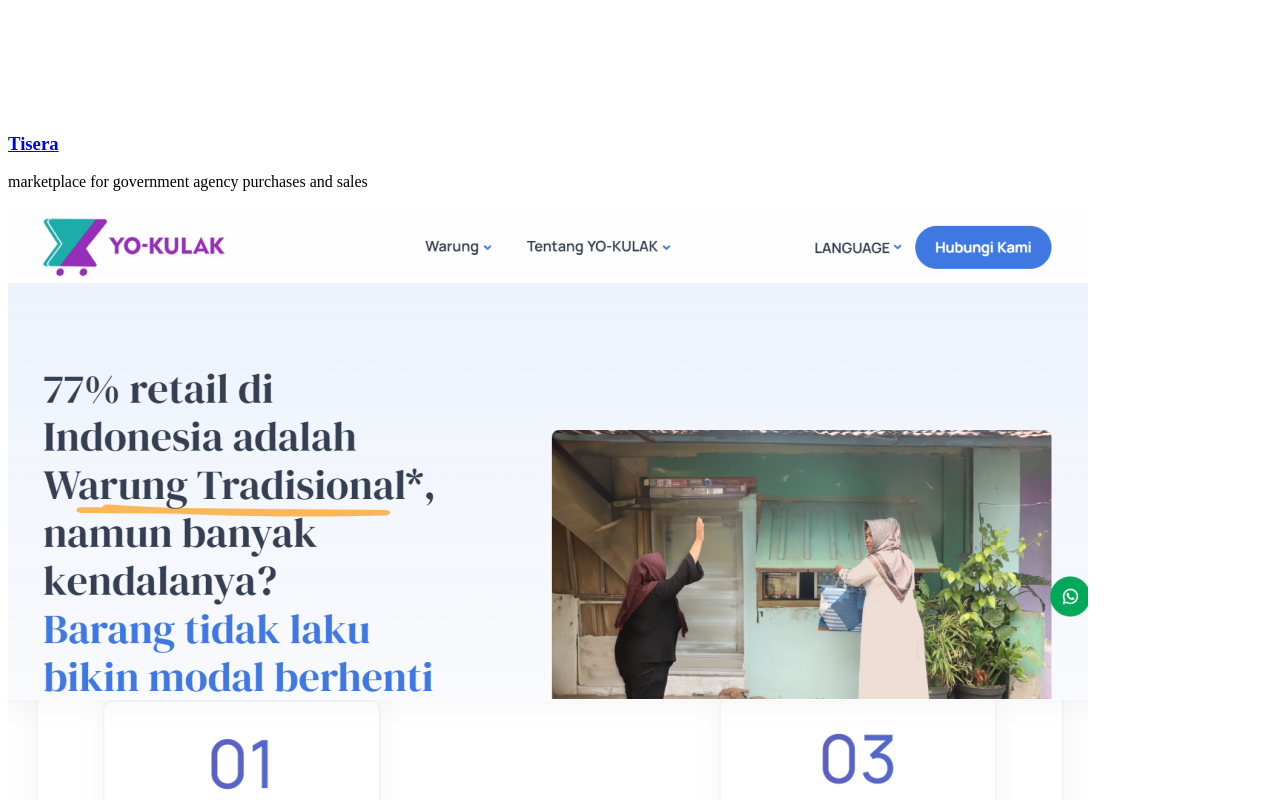
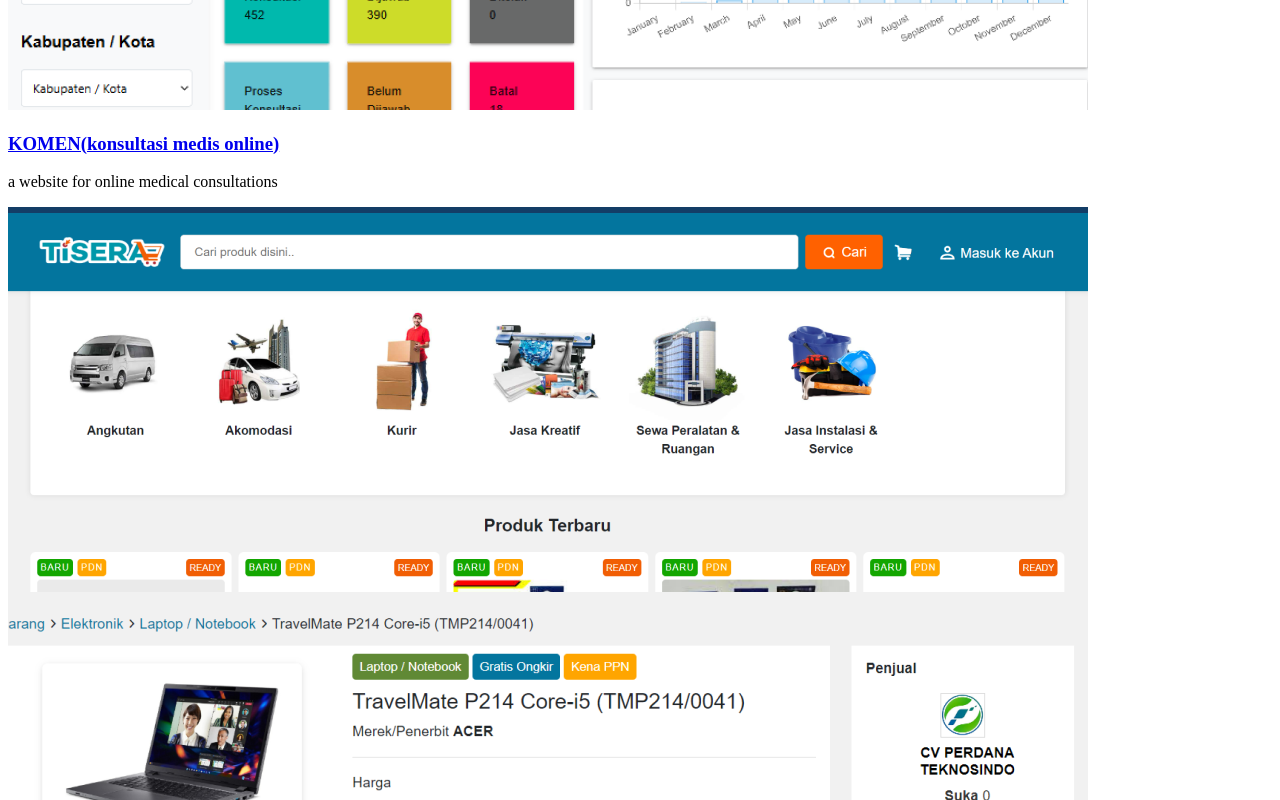
Before and after one commit to ilhamdika/ilham-dika, a React (Vite) app: page /portfolio in a window 1280 px wide. Shown: the part 1200-2000 px from the top of the page. Built offline with nearby package versions, Linux system fonts and the light colour scheme; the HTML template or start-up script is replaced by a standard one.

Commit message:
feat: add portfolio

```diff
--- a/src/Pages/Portfolio.jsx
+++ b/src/Pages/Portfolio.jsx
@@ -1,33 +1,34 @@
-import React from 'react'
-import { CardPortfolio } from '../components/CardPortfolio'
-import TypeIt from 'typeit-react'
-import { useEffect, useState } from 'react'
-import { DotLoader } from "react-spinners"
-import Satpam from "../assets/images/portfolio/webSatpam.png"
-import webMarketplace from "../assets/images/portfolio/webMarketplace.png"
-import webFilm from "../assets/images/portfolio/webFilm.png"
-import webTisera from "../assets/images/portfolio/webTisera.png"
-import webYokulak from "../assets/images/portfolio/webYokulak.png"
-import webTokokita from "../assets/images/portfolio/webTokokita.png"
-import webPerpusKita from "../assets/images/portfolio/webPerpusKita.png"
+import React from "react";
+import { CardPortfolio } from "../components/CardPortfolio";
+import TypeIt from "typeit-react";
+import { useEffect, useState } from "react";
+import { DotLoader } from "react-spinners";
+import Satpam from "../assets/images/portfolio/webSatpam.png";
+import webMarketplace from "../assets/images/portfolio/webMarketplace.png";
+import webFilm from "../assets/images/portfolio/webFilm.png";
+import webTisera from "../assets/images/portfolio/webTisera.png";
+import webYokulak from "../assets/images/portfolio/webYokulak.png";
+import webTokokita from "../assets/images/portfolio/webTokokita.png";
+import webPerpusKita from "../assets/images/portfolio/webPerpusKita.png";
+import webTelemedicine from "../assets/images/portfolio/webTelemedicine.png";
 
 export const Portfolio = () => {
-    const [loading,setLoading]=useState(false)
-    useEffect(()=>{
-        setLoading(true)
-        setTimeout(()=>{
-            setLoading(false)
-        },1000)
-    },[])
+  const [loading, setLoading] = useState(false);
+  useEffect(() => {
+    setLoading(true);
+    setTimeout(() => {
+      setLoading(false);
+    }, 1000);
+  }, []);
   return (
     <>
-                {
-            loading ? <div className="flex justify-center items-center h-screen">
-                <DotLoader color={'#a9dbd2'} loading={loading} size={150} />
-            </div> :
+      {loading ? (
+        <div className="flex justify-center items-center h-screen">
+          <DotLoader color={"#a9dbd2"} loading={loading} size={150} />
+        </div>
+      ) : (
         <div className="pt-22 mobile:pt-10">
-            <TypeIt className="dark:text-white justify-center text-center items-center flex text-4xl my-10 font-medium mobile:">
-                Portfolio</TypeIt>
+          <TypeIt className="dark:text-white justify-center text-center items-center flex text-4xl my-10 font-medium mobile:">Portfolio</TypeIt>
           <h1 className="dark:text-white justify-center text-center items-center flex text-xl my-10 font-light">This is the result of my work</h1>
           <div className="grid grid-cols-3 laptop:flex-row dekstop:flex-row tablet:flex-row mobile:h-auto mobile:grid-cols-1 my-10">
             {/* {[1,2,3,4,5,6,7].map(i=> (
@@ -39,61 +40,50 @@
                         />
                         ))} */}
 
-                        <CardPortfolio className={'bg-slate-900 bg-opacity-50 rounded-xl'}
-                        thumbnail={webTisera}
-                        title={'Tisera'}
-                        description={'marketplace for government agency purchases and sales'}
-                        href={'https://tisera.id/'}
+            <CardPortfolio
+              className={"bg-slate-900 bg-opacity-50 rounded-xl"}
+              thumbnail={webTelemedicine}
+              title={"KOMEN(konsultasi medis online)"}
+              description={"a website for online medical consultations"}
+              href={"https://komen.kemkes.go.id/"}
             />
 
-                        <CardPortfolio className={'bg-slate-900 bg-opacity-50 rounded-xl'}
-                        thumbnail={webYokulak}
-                        title={'Yokulak'}
-                        description={'wholesale purchases for stall sellers'}
-                        href={'https://yokulak.com/'}
+            <CardPortfolio className={"bg-slate-900 bg-opacity-50 rounded-xl"} thumbnail={webTisera} title={"Tisera"} description={"marketplace for government agency purchases and sales"} href={"https://tisera.id/"} />
+
+            <CardPortfolio className={"bg-slate-900 bg-opacity-50 rounded-xl"} thumbnail={webYokulak} title={"Yokulak"} description={"wholesale purchases for stall sellers"} href={"https://yokulak.com/"} />
+
+            <CardPortfolio className={"bg-slate-900 bg-opacity-50 rounded-xl"} thumbnail={webTokokita} title={"Tokokita"} description={"e-commerce based grocery shopping from home"} href={"https://tokokita.co.id/"} />
+
+            <CardPortfolio className={"bg-slate-900 bg-opacity-50 rounded-xl"} thumbnail={webPerpusKita} title={"Perpus Kita"} description={"e-commerce based library"} href={"https://web.perpuskita.id/"} />
+
+            <CardPortfolio
+              className={"bg-slate-900 bg-opacity-50 rounded-xl"}
+              thumbnail={Satpam}
+              title={"Web Satpam"}
+              description={"Web satpam with laravel framework and react js as frontend and tailwind css as styling web"}
+              href={"https://dakaranusantara.com/"}
             />
 
-                        <CardPortfolio className={'bg-slate-900 bg-opacity-50 rounded-xl'}
-                        thumbnail={webTokokita}
-                        title={'Tokokita'}
-                        description={'e-commerce based grocery shopping from home'}
-                        href={'https://tokokita.co.id/'}
+            <CardPortfolio
+              className={"bg-slate-900 bg-opacity-50 rounded-xl"}
+              thumbnail={webFilm}
+              title={"Web Film"}
+              description={"Web Film with laravel framework and react js as frontend and tailwind css as styling web and using payment gateway midtrans"}
+              href={"https://github.com/ilhamdika/watch-film"}
             />
 
-                        <CardPortfolio className={'bg-slate-900 bg-opacity-50 rounded-xl'}
-                        thumbnail={webPerpusKita}
-                        title={'Perpus Kita'}
-                        description={'e-commerce based library'}
-                        href={'https://web.perpuskita.id/'}
+            <CardPortfolio
+              className={"bg-slate-900 bg-opacity-50 rounded-xl"}
+              thumbnail={webMarketplace}
+              title={"Web Marketplace"}
+              description={"Web Marketplace with PHP native and Bootstrap as styling web"}
+              href={"https://github.com/ilhamdika/marketplace-furniture"}
             />
-
-                        <CardPortfolio className={'bg-slate-900 bg-opacity-50 rounded-xl'}
-                        thumbnail={Satpam}
-                        title={'Web Satpam'}
-                        description={'Web satpam with laravel framework and react js as frontend and tailwind css as styling web'}
-                        href={'https://dakaranusantara.com/'}
-                        />
-
-                        <CardPortfolio className={'bg-slate-900 bg-opacity-50 rounded-xl'}
-                        thumbnail={webFilm}
-                        title={'Web Film'}
-                        description={'Web Film with laravel framework and react js as frontend and tailwind css as styling web and using payment gateway midtrans'}
-                        href={'https://github.com/ilhamdika/watch-film'}
-                        />
-
-                        <CardPortfolio className={'bg-slate-900 bg-opacity-50 rounded-xl'}
-                        thumbnail={webMarketplace}
-                        title={'Web Marketplace'}
-                        description={'Web Marketplace with PHP native and Bootstrap as styling web'}
-                        href={'https://github.com/ilhamdika/marketplace-furniture'}
-                        />
-
-
           </div>
         </div>
-        }
+      )}
     </>
-  )
-}
+  );
+};
 
-export default Portfolio
+export default Portfolio;
```
Also changed, not shown: src/assets/images/portfolio/webTelemedicine.png (added). Lines whose indentation alone changed are shown as unchanged.
